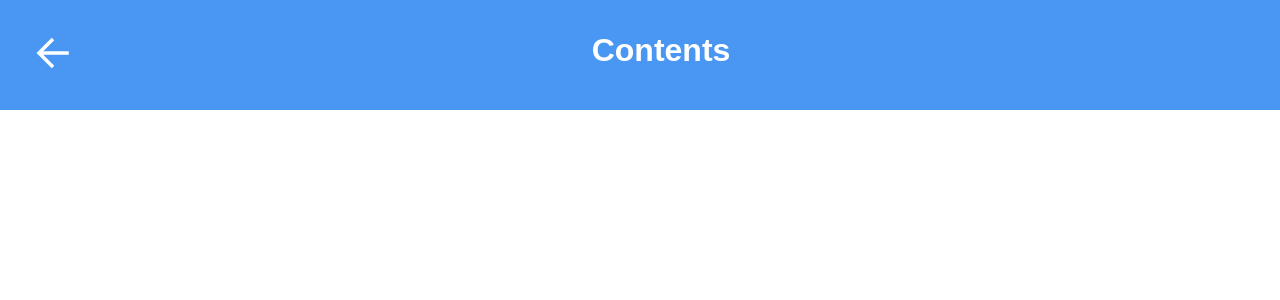
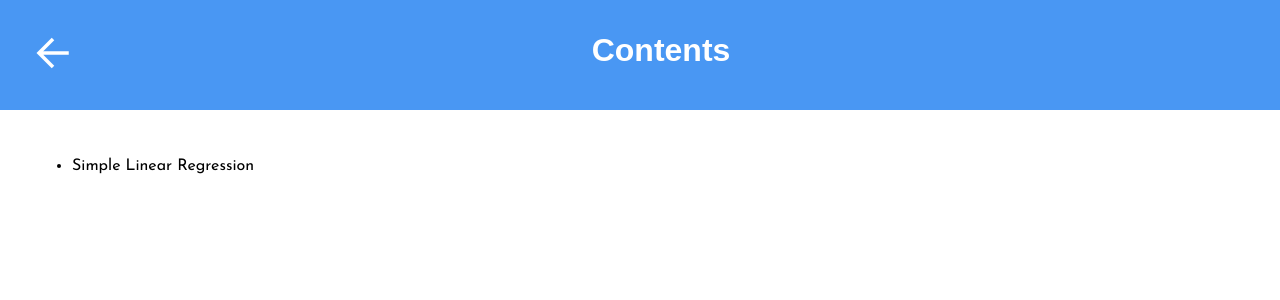
Before and after one commit to the-coder-crew/gui_ml, a React (Create React App) app in the folder frontend/: page /content in a window 1280 px wide. Shown: the top 300 px of the page. Built offline with nearby package versions, Linux system fonts and the light colour scheme; a web font is replaced by a local one.

Commit message:
Added header layout

```diff
--- a/frontend/src/components/Contents.js
+++ b/frontend/src/components/Contents.js
@@ -1,12 +1,14 @@
 import React from 'react'
-import Header from './Header'
+import HeaderLayout from './HeaderLayout'
 
 const Contents = () => {
 
     return (
-        <div>
-            <Header title="Contents" />
-        </div>
+        <HeaderLayout title="Contents">
+            <ul>
+                <li>Simple Linear Regression</li>
+            </ul>
+        </HeaderLayout>
     )
 }
 
--- /dev/null
+++ b/frontend/src/components/HeaderLayout.js
@@ -0,0 +1,22 @@
+import React from "react"
+import Header from "./Header"
+
+import { Row } from 'react-bootstrap'
+
+const HeaderLayout = props => {
+
+    return (
+        <div>
+            <Row lg="auto" md="auto" sm="auto">
+                <Header title={props.title} />
+            </Row>
+
+            <Row lg="auto" md="auto" sm="auto"
+                style={{ padding: '2em' }}>
+                {props.children}
+            </Row>
+        </div>
+    )
+}
+
+export default HeaderLayout
```
